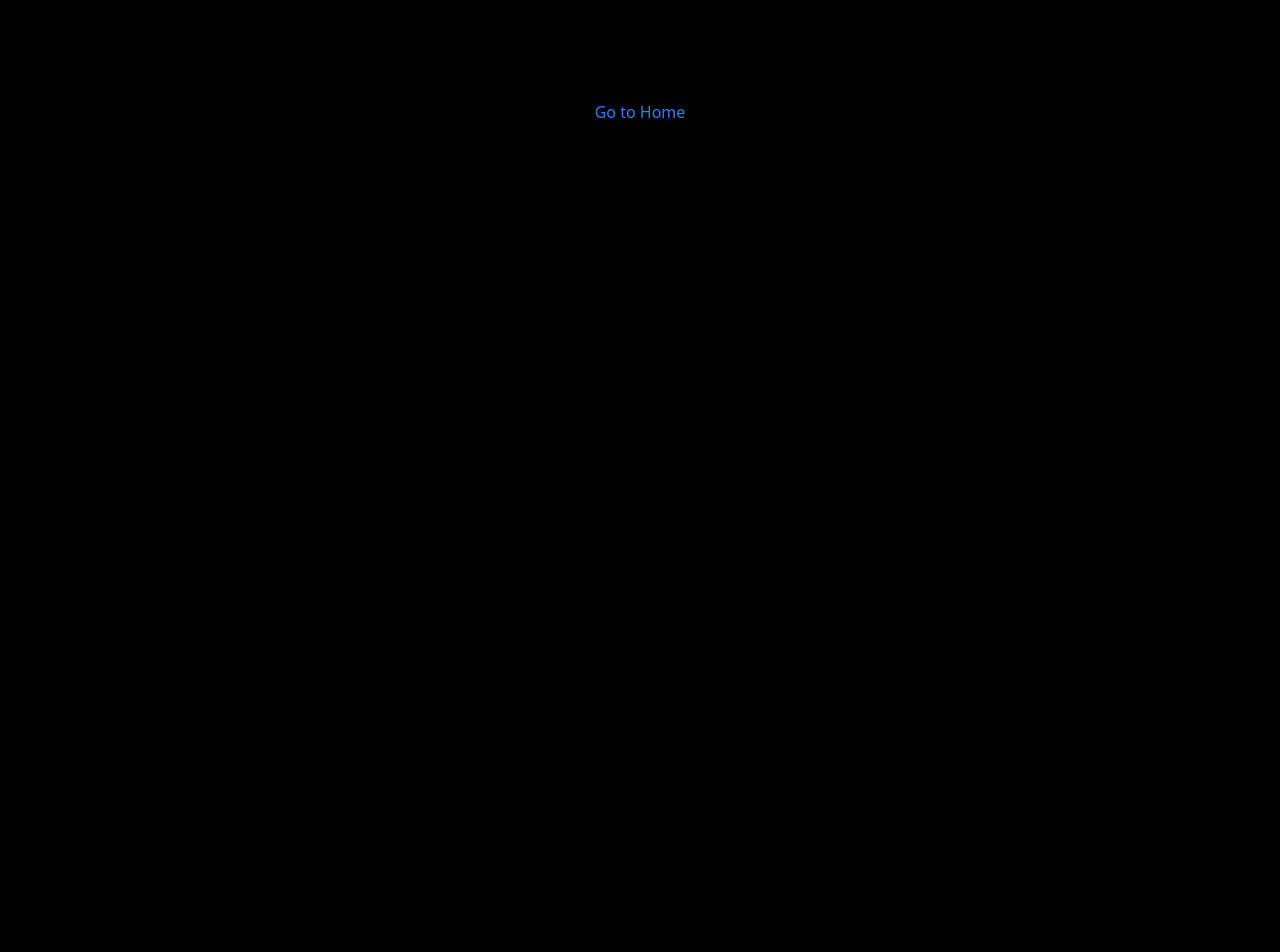
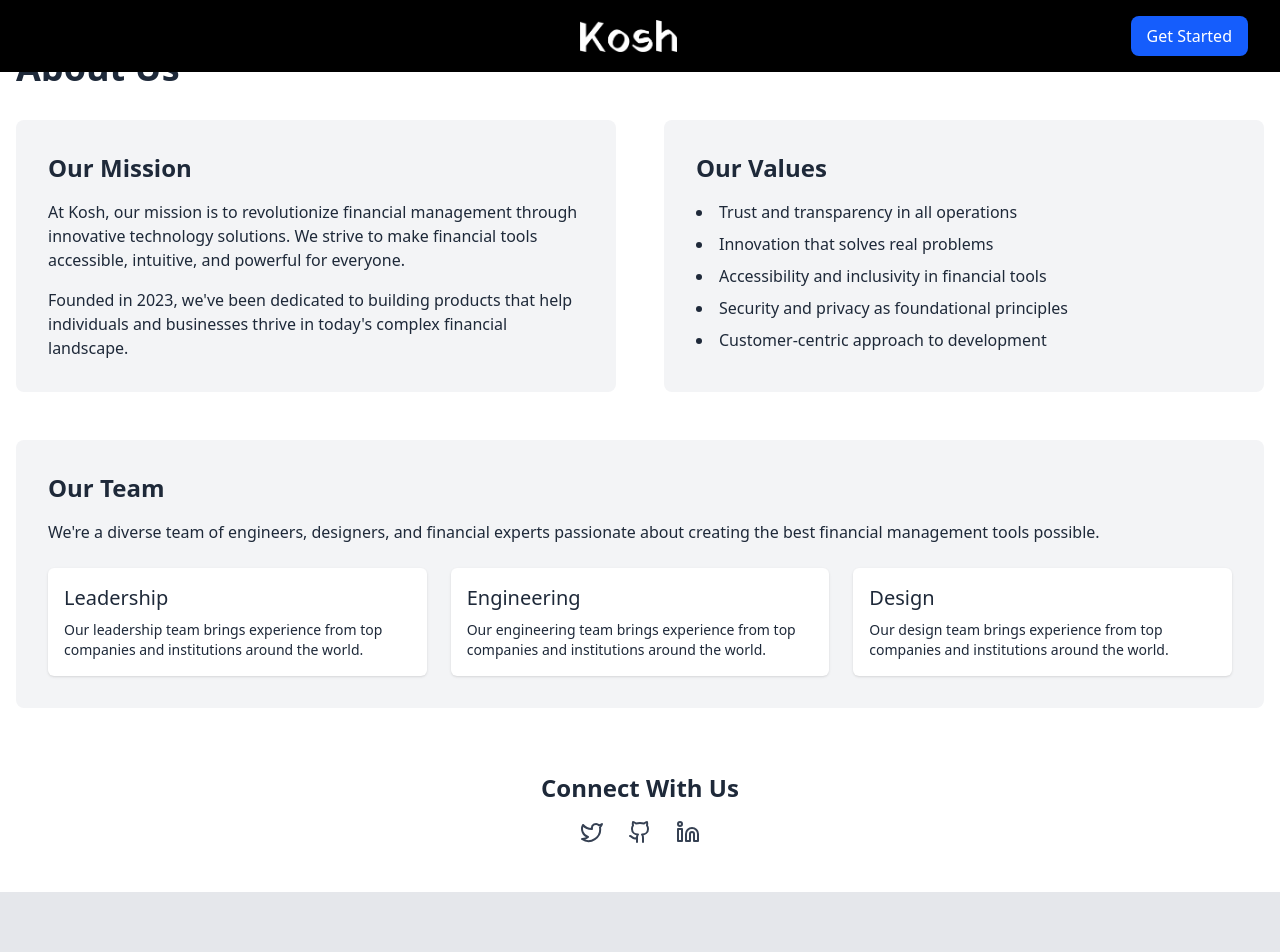
Before and after one commit to 360Parminder/Kosh, a React (Vite) app in the folder apps/web/: page /about in a window 1280 px wide. Before the commit this address had no page. Shown: the top 952 px of the page. Before the commit the page ends 800 px from the top, so only its background shows below. Built offline with nearby package versions, Linux system fonts and the light colour scheme.

Commit message:
feat: Add About page with dark mode toggle and team information

```diff
--- a/apps/web/index.html
+++ b/apps/web/index.html
@@ -1,13 +1,21 @@
 <!doctype html>
 <html lang="en">
+
 <head>
   <meta charset="UTF-8" />
   <link rel="icon" type="image/svg+xml" href="/logo.svg" />
   <meta name="viewport" content="width=device-width, initial-scale=1.0" />
+  <meta property="og:title" content="Your Project Name">
+  <meta property="og:description" content="A brief description of your project">
+  <meta property="og:image" content="https://yourwebsite.com/image.png">
+  <meta property="og:url" content="https://yourwebsite.com">
+  <meta name="twitter:card" content="summary_large_image"> <!-- For Twitter -->
   <title>Kosh</title>
 </head>
+
 <body>
   <div id="root"></div>
   <script type="module" src="/src/main.jsx"></script>
 </body>
+
 </html>
--- a/apps/web/src/App.jsx
+++ b/apps/web/src/App.jsx
@@ -7,6 +7,7 @@ import Home from "./pages/Home";
 import ScrollToTop from "./utils/ScrollToTop";
 import FeaturePage from "./pages/FeaturePage";
 import Contact from "./pages/policies/Contact";
+import About from "./pages/policies/About";
 
 const App = () => {
   return (
@@ -20,6 +21,7 @@ const App = () => {
           <Route index element={<Home />} />
           <Route path="features" element={<FeaturePage />} />
           <Route path="contact" element={<Contact />} />
+          <Route path="about" element={<About />} />
         </Route>
         <Route path="/login" element={<LoginForm />} />
         <Route path="/signup" element={<SignupForm />} />
--- a/apps/web/src/pages/policies/About.jsx
+++ b/apps/web/src/pages/policies/About.jsx
@@ -0,0 +1,129 @@
+import React, { useState, useEffect } from 'react';
+import { motion } from 'framer-motion';
+import { Github, Twitter, Linkedin, Sun, Moon } from 'lucide-react';
+
+const About = () => {
+    const [darkMode, setDarkMode] = useState(false);
+
+    // Check for user's preferred color scheme
+    useEffect(() => {
+        if (window.matchMedia && window.matchMedia('(prefers-color-scheme: dark)').matches) {
+            setDarkMode(true);
+        }
+    }, []);
+
+    // Toggle dark mode
+    const toggleDarkMode = () => {
+        setDarkMode(!darkMode);
+    };
+
+    return (
+        <div className={`min-h-screen transition-colors duration-300 ${darkMode ? 'bg-gray-900 text-white' : 'bg-white text-gray-800'}`}>
+            <div className="container mx-auto px-4 py-12">
+
+                <motion.div
+                    initial={{ opacity: 0, y: 20 }}
+                    animate={{ opacity: 1, y: 0 }}
+                    transition={{ duration: 0.8 }}
+                >
+                    <h1 className="text-4xl font-bold mb-8">About Us</h1>
+                </motion.div>
+
+                <div className="grid md:grid-cols-2 gap-12">
+                    <motion.div
+                        initial={{ opacity: 0, x: -50 }}
+                        animate={{ opacity: 1, x: 0 }}
+                        transition={{ duration: 0.8, delay: 0.2 }}
+                        className={`rounded-lg p-8 ${darkMode ? 'bg-gray-800' : 'bg-gray-100'}`}
+                    >
+                        <h2 className="text-2xl font-semibold mb-4">Our Mission</h2>
+                        <p className="mb-4">
+                            At Kosh, our mission is to revolutionize financial management through innovative technology solutions. We strive to make financial tools accessible, intuitive, and powerful for everyone.
+                        </p>
+                        <p>
+                            Founded in 2023, we've been dedicated to building products that help individuals and businesses thrive in today's complex financial landscape.
+                        </p>
+                    </motion.div>
+
+                    <motion.div
+                        initial={{ opacity: 0, x: 50 }}
+                        animate={{ opacity: 1, x: 0 }}
+                        transition={{ duration: 0.8, delay: 0.4 }}
+                        className={`rounded-lg p-8 ${darkMode ? 'bg-gray-800' : 'bg-gray-100'}`}
+                    >
+                        <h2 className="text-2xl font-semibold mb-4">Our Values</h2>
+                        <ul className="list-disc list-inside space-y-2">
+                            <li>Trust and transparency in all operations</li>
+                            <li>Innovation that solves real problems</li>
+                            <li>Accessibility and inclusivity in financial tools</li>
+                            <li>Security and privacy as foundational principles</li>
+                            <li>Customer-centric approach to development</li>
+                        </ul>
+                    </motion.div>
+                </div>
+
+                <motion.div
+                    initial={{ opacity: 0, y: 50 }}
+                    animate={{ opacity: 1, y: 0 }}
+                    transition={{ duration: 0.8, delay: 0.6 }}
+                    className={`mt-12 p-8 rounded-lg ${darkMode ? 'bg-gray-800' : 'bg-gray-100'}`}
+                >
+                    <h2 className="text-2xl font-semibold mb-4">Our Team</h2>
+                    <p className="mb-6">
+                        We're a diverse team of engineers, designers, and financial experts passionate about creating the best financial management tools possible.
+                    </p>
+
+                    <div className="grid md:grid-cols-3 gap-6">
+                        {['Leadership', 'Engineering', 'Design'].map((team, index) => (
+                            <motion.div
+                                key={team}
+                                whileHover={{ scale: 1.05 }}
+                                whileTap={{ scale: 0.95 }}
+                                className={`p-4 rounded-md ${darkMode ? 'bg-gray-700 hover:bg-gray-600' : 'bg-white hover:bg-gray-50 shadow'}`}
+                            >
+                                <h3 className="text-xl font-medium mb-2">{team}</h3>
+                                <p className="text-sm">
+                                    Our {team.toLowerCase()} team brings experience from top companies and institutions around the world.
+                                </p>
+                            </motion.div>
+                        ))}
+                    </div>
+                </motion.div>
+
+                <motion.div
+                    initial={{ opacity: 0 }}
+                    animate={{ opacity: 1 }}
+                    transition={{ duration: 0.8, delay: 0.8 }}
+                    className="mt-16 text-center"
+                >
+                    <h2 className="text-2xl font-semibold mb-4">Connect With Us</h2>
+                    <div className="flex justify-center space-x-6">
+                        <motion.a
+                            whileHover={{ scale: 1.2, rotate: 5 }}
+                            href="#"
+                            className={`${darkMode ? 'text-white hover:text-blue-400' : 'text-gray-700 hover:text-blue-600'}`}
+                        >
+                            <Twitter size={24} />
+                        </motion.a>
+                        <motion.a
+                            whileHover={{ scale: 1.2, rotate: 5 }}
+                            href="#"
+                            className={`${darkMode ? 'text-white hover:text-gray-400' : 'text-gray-700 hover:text-gray-900'}`}
+                        >
+                            <Github size={24} />
+                        </motion.a>
+                        <motion.a
+                            whileHover={{ scale: 1.2, rotate: 5 }}
+                            href="#"
+                            className={`${darkMode ? 'text-white hover:text-blue-400' : 'text-gray-700 hover:text-blue-600'}`}
+                        >
+                            <Linkedin size={24} />
+                        </motion.a>
+                    </div>
+                </motion.div>
+            </div>
+        </div>
+    );
+};
+
+export default About;
```
Lines whose indentation alone changed are shown as unchanged.
